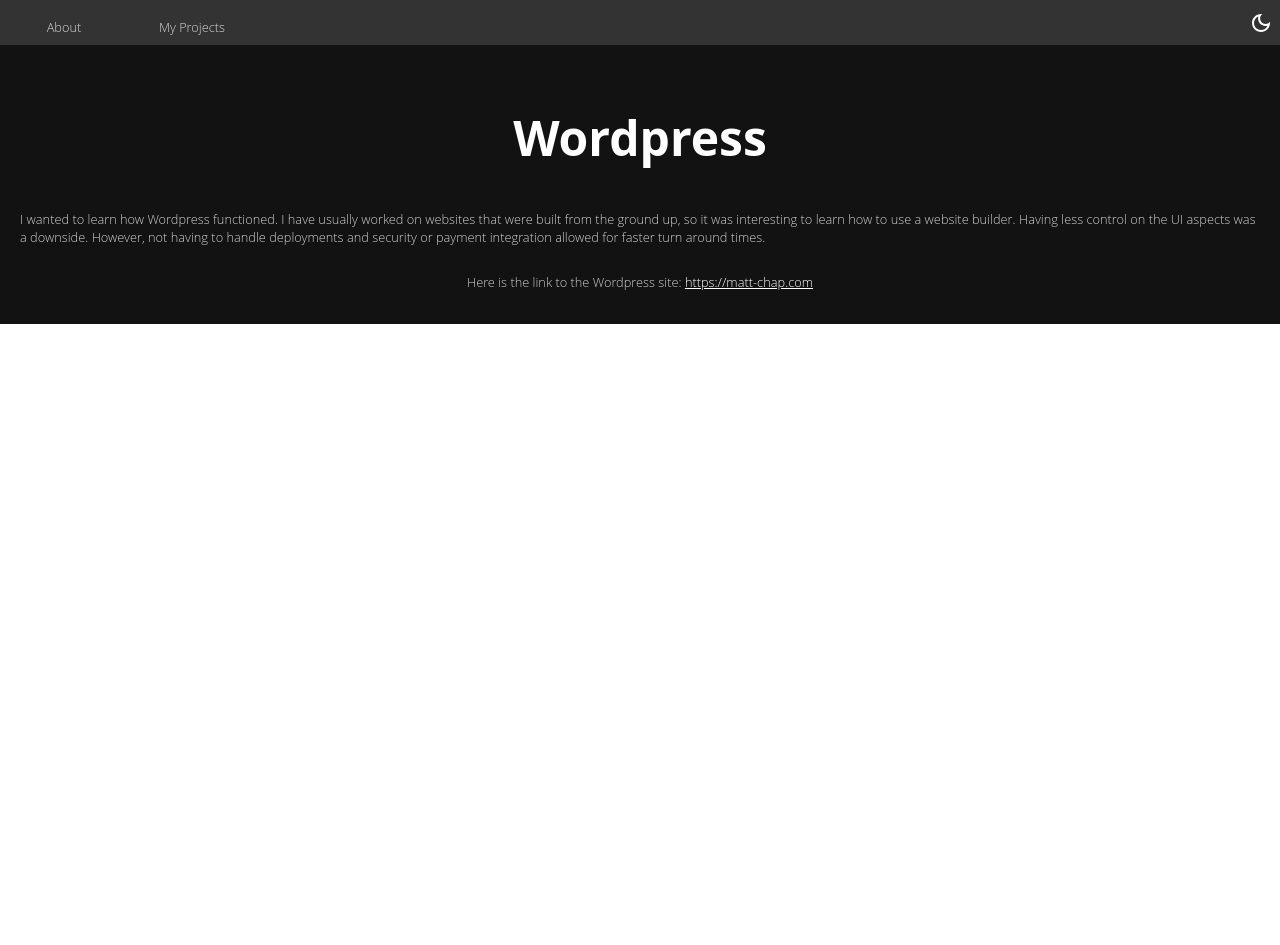
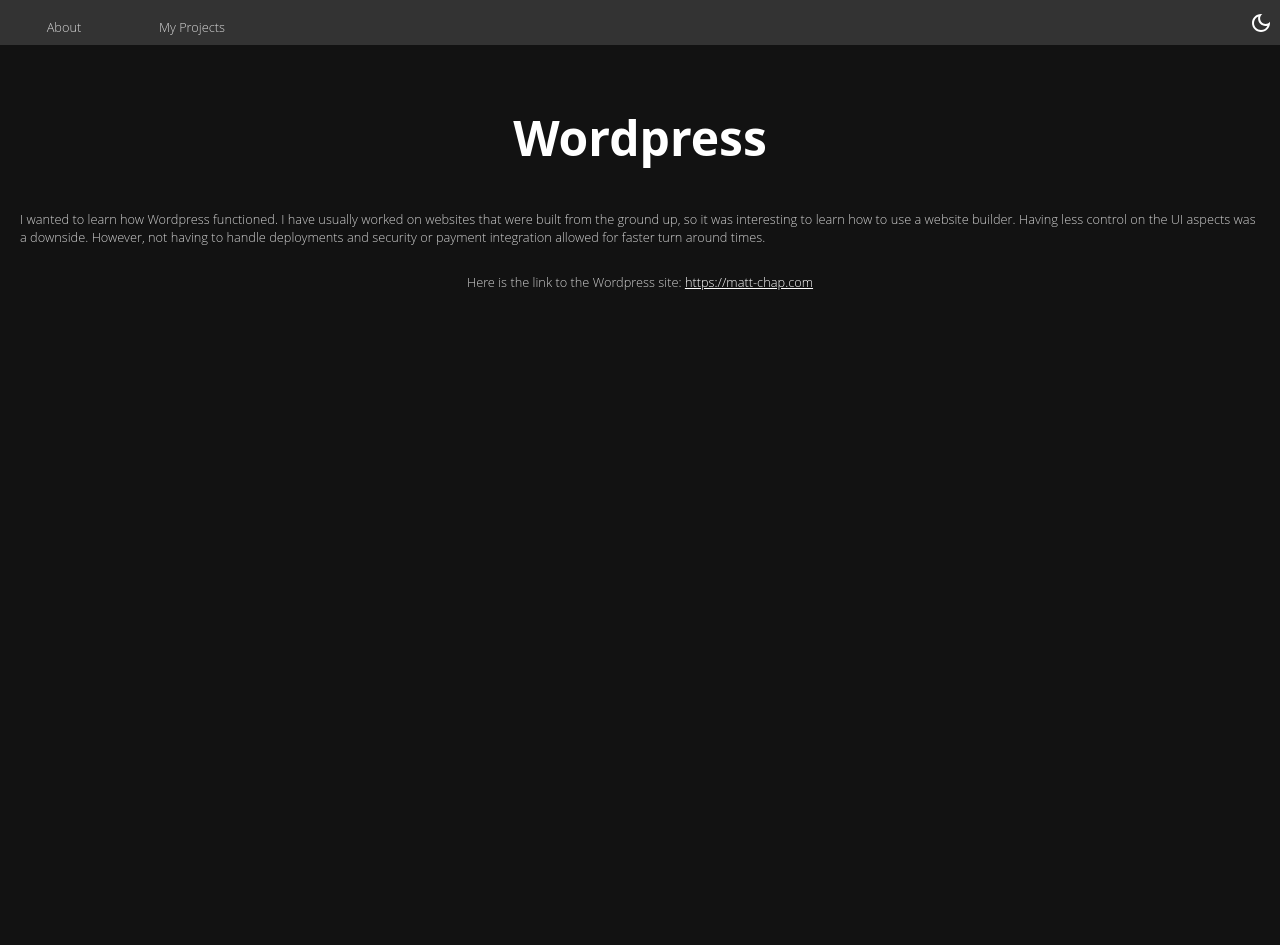
Before and after one commit to matt-chap/matt-chap.github.io, a Jekyll site: the page built from wordpress.html, in a window 1280 px wide. Built offline with Jekyll 4.4.1, drawn with Linux system fonts in a browser that asks for light colours; before the commit the page ends 900 px from its top, so only the background shows below that.

Commit message:
Project Detail

```diff
--- /dev/null
+++ b/_sass/project/project-detail.scss
@@ -0,0 +1,32 @@
+@import "../utilities/theme_base";
+
+.project-body {
+    display: inline-block;
+    width: 100%;
+    height: 100%;
+    text-align: center;
+    @include themed() {
+        background-color: theme-get($bg);
+    }
+}
+
+.project-card {
+    height: fit-content;
+    width: 30vw;
+    @include fluid-type(min-width, 600px, 1200px, 90vw, 30vw);
+    margin: 5vw;
+    text-align: center;
+    display: inline-grid;
+    @include themed() {
+        background: theme-get($bg-overlay);
+        border: theme-get($head) solid 1px;
+        border-radius: 5%;
+    }
+}
+
+.project-image {
+    width: 250px;
+    height: 225px;
+    overflow: hidden;
+    margin: auto;
+}
--- a/hangman.html
+++ b/hangman.html
@@ -3,7 +3,7 @@
 title: About
 ---
 
-<div class="about-body">
+<div class="project-body">
     <div class="about-content">
         <h2 class="about-header">Hangman</h2>
         <p class="about-paragraph" style="padding-bottom: 15px;">
--- a/wordpress.html
+++ b/wordpress.html
@@ -3,7 +3,7 @@
 title: About
 ---
 
-<div class="about-body">
+<div class="project-body">
     <div class="about-content">
         <h2 class="about-header">Wordpress</h2>
         <p class="about-paragraph" style="padding-bottom: 15px;">
```
Also changed, not shown: 2 other files.
